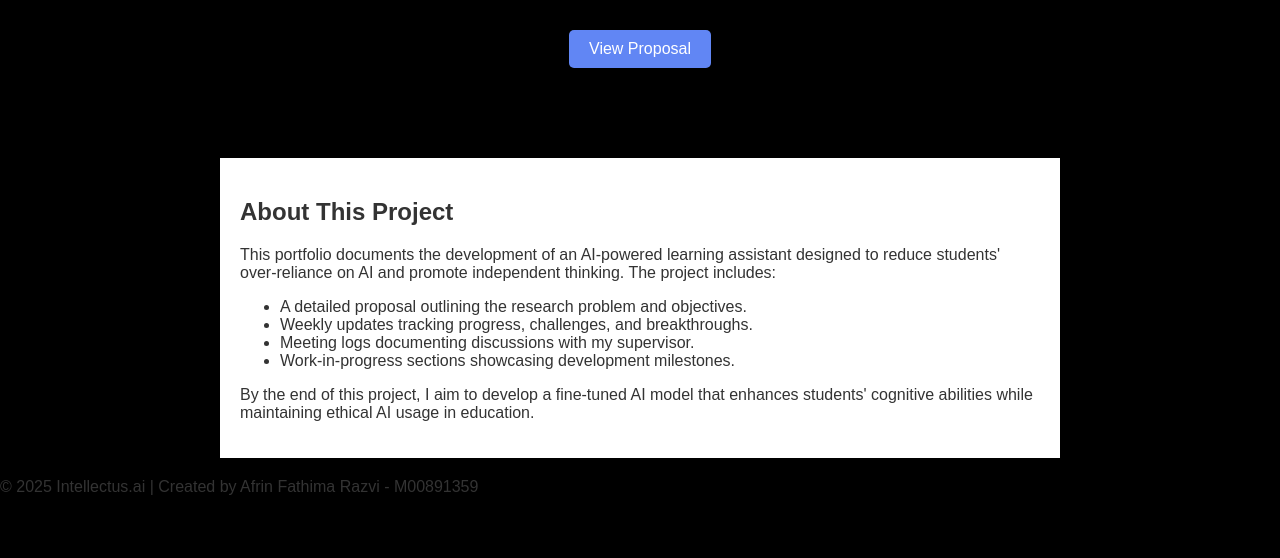
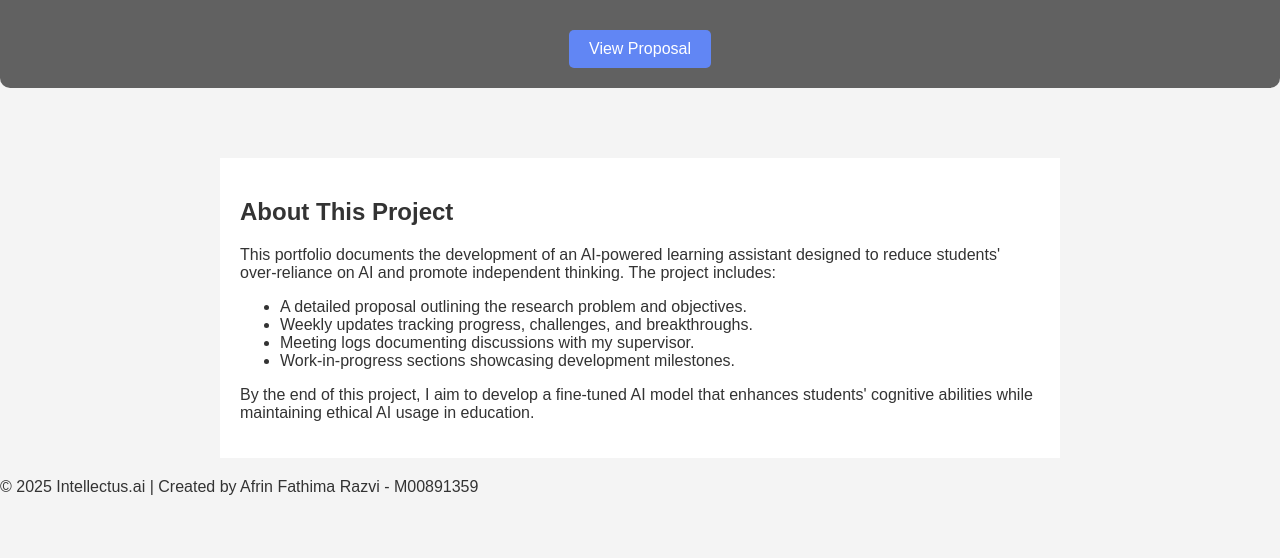
Before and after one commit to a6r9n/CST3390-Portfolio, a plain HTML site: page index.html in a window 1280 px wide. Shown: the part 242-800 px from the top of the page. Drawn offline with Linux system fonts and the light colour scheme.

Commit message:
undo changes

```diff
--- a/style.css
+++ b/style.css
@@ -2,7 +2,7 @@
 body {
     margin: 0;
     font-family: 'Arial', sans-serif;
-    background-color: #000000;
+    background-color: #f4f4f4;
     color: #333;
 }
 
```
